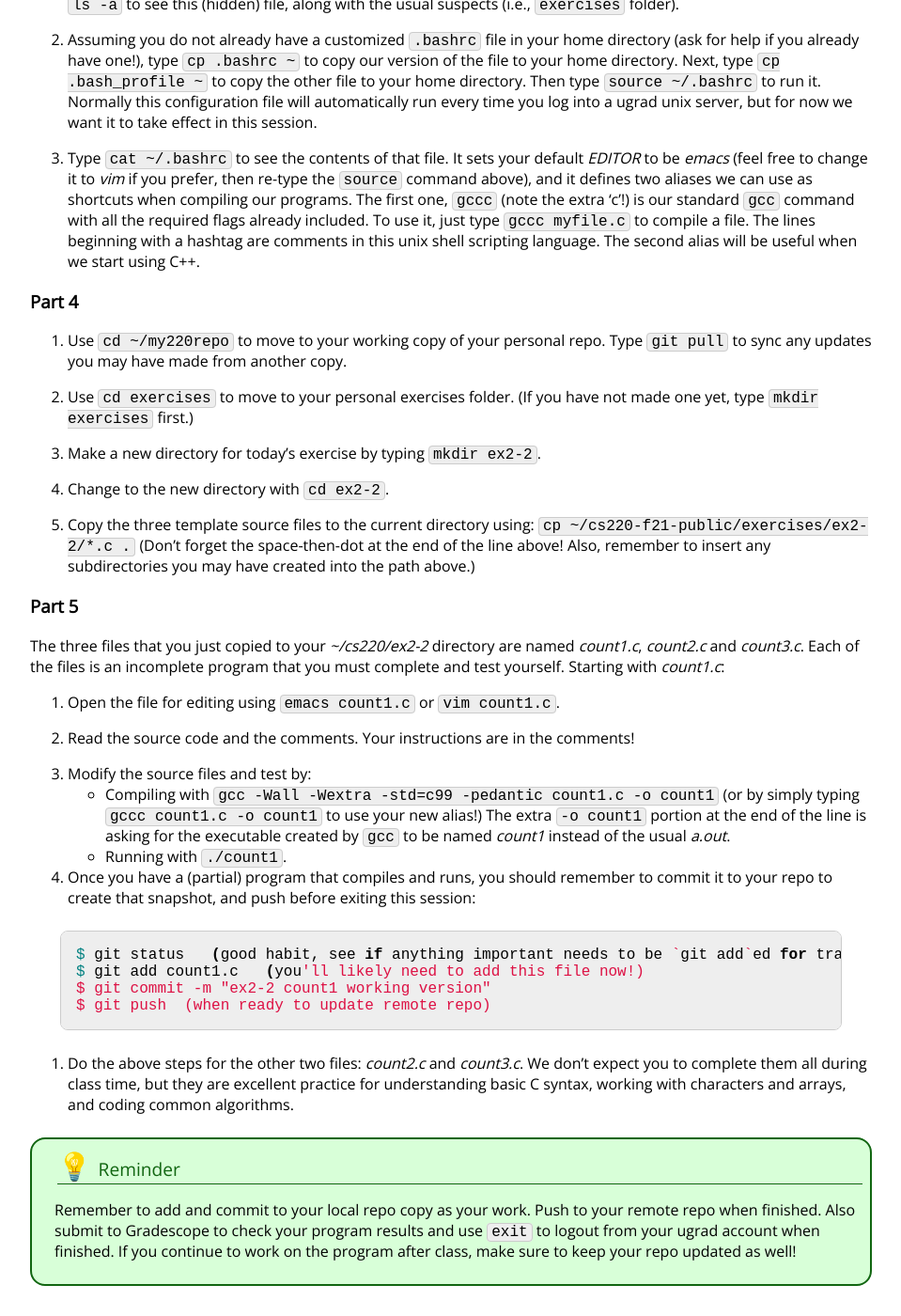
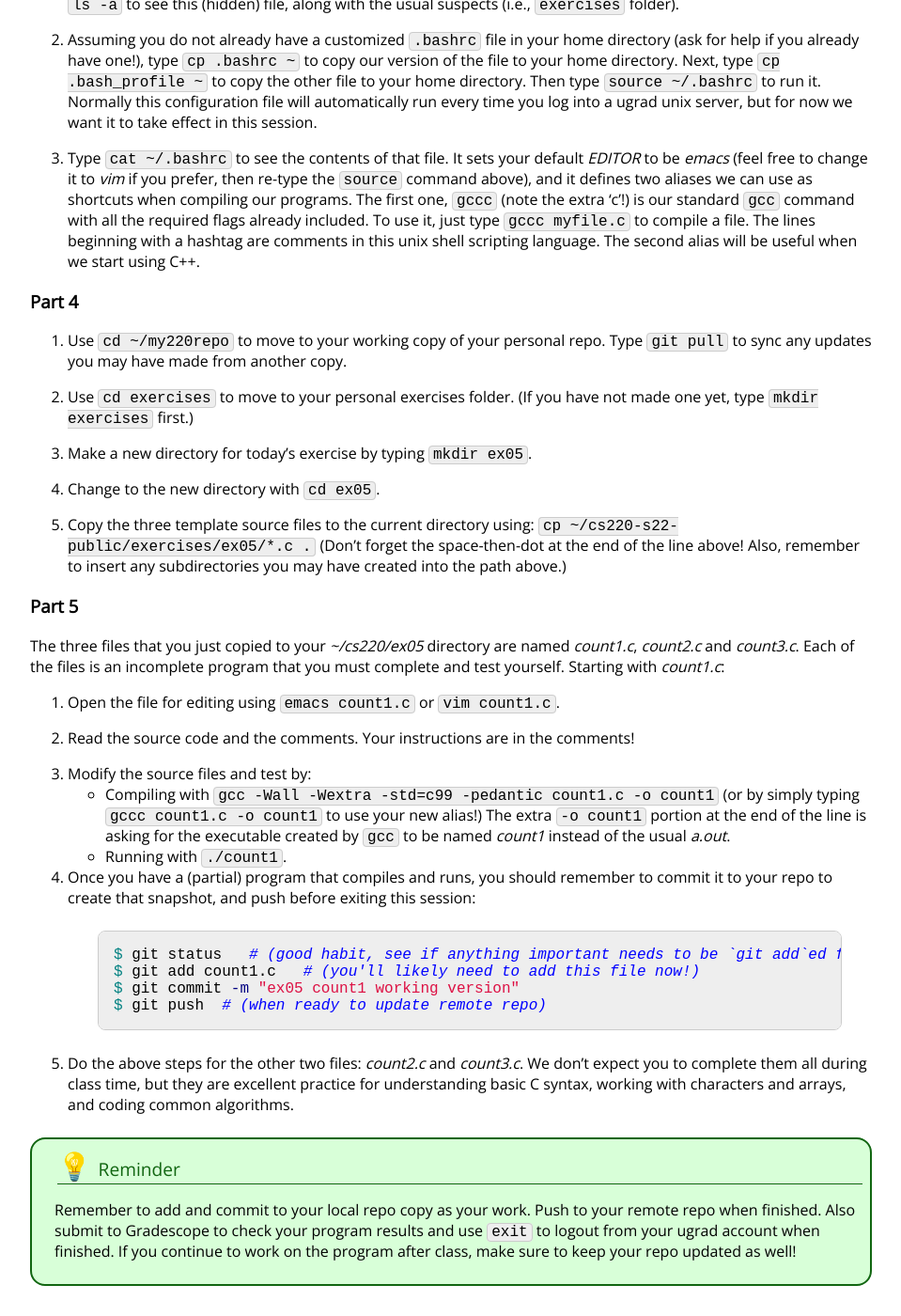
Before and after one commit to jhu-ip/cs220-s22, a Jekyll site: the page built from exercise/ex05.md, in a window 1280 px wide and 1400 px high, scrolled down 1588 px. Shown: the whole window at 94% size, without its empty margins (160-1119 px from the left). Built offline with Jekyll 4.4.1, drawn with Linux system fonts in a browser that asks for light colours; some web fonts are replaced; some of the changed text lies outside the part shown.

Commit message:
updates/fixes for s22

````diff
--- a/exercise/ex05.md
+++ b/exercise/ex05.md
@@ -1,7 +1,7 @@
 ---
-id: ex2-2
+id: ex05-2
 layout: default
-title: Exercise 2-2
+title: Exercise 5
 ---
 
 <div class='admonition info'>
@@ -38,23 +38,23 @@ Log into an undergraduate cluster computer. Confirm that your personal working g
 </div>
 </div>
 
-2.	Another subdirectory *cs220-f21-public*, cloned from the public, coursewide repo.
+2.	Another subdirectory *cs220-s22-public*, cloned from the public, coursewide repo.
 
 If this is not the case, ask for assistance.  You may need to redo steps from earlier exercises.
 
 ### Part 2
 
-1.	Type `cd cs220-f21-public` to navigate into your working copy of the remote, coursewide public repo.
+1.	Type `cd cs220-s22-public` to navigate into your working copy of the remote, coursewide public repo.
 
 2.	Type `git status` and confirm you have not modified any files or accidentally committed to the public repo. That is, you should not see any files categorized as "Changes to be committed", "Changes not staged for commit" or "Untracked."  You should also *not* see the message "Your branch is ahead of 'origin/master' by X commit(s)." If you do, please speak with an instructor or CA for a fix.
 
 3.	Type `git pull` to synchronize your local repo and working copy with the remote repo.
 
 4.	Confirm that you can see the template (a.k.a. starter) files for today’s exercise by typing
-`ls exercises/ex2-2` -- you should see three `.c` source files listed.
+`ls exercises/ex05` -- you should see three `.c` source files listed.
 
 ### Part 3
-1.	We created a `.bashrc` unix shell file that contains several alias and environment settings that will make your ugrad server lives better. Along with this, we have a `.bash_profile` configuration file which will get the `.bashrc` settings into place when you log in remotely. While you are still in the *cs220-f21-public* directory, type `ls -a` to see this (hidden) file, along with the usual suspects (i.e., `exercises` folder).
+1.	We created a `.bashrc` unix shell file that contains several alias and environment settings that will make your ugrad server lives better. Along with this, we have a `.bash_profile` configuration file which will get the `.bashrc` settings into place when you log in remotely. While you are still in the *cs220-s22-public* directory, type `ls -a` to see this (hidden) file, along with the usual suspects (i.e., `exercises` folder).
 
 2.	Assuming you do not already have a customized `.bashrc` file in your home directory (ask for help if you already have one!), type `cp .bashrc ~` to copy our version of the file to your home directory. Next, type `cp .bash_profile ~` to copy the other file to your home directory. Then type `source ~/.bashrc` to run it. Normally this configuration file will automatically run every time you log into a ugrad unix server, but for now we want it to take effect in this session.
 
@@ -65,30 +65,29 @@ If this is not the case, ask for assistance.  You may need to redo steps from ea
 
 2.	Use `cd exercises` to move to your personal exercises folder. (If you have not made one yet, type `mkdir exercises` first.)
 
-3.	Make a new directory for today’s exercise by typing `mkdir ex2-2`.
+3.	Make a new directory for today’s exercise by typing `mkdir ex05`.
 
-4.	Change to the new directory with `cd ex2-2`.
+4.	Change to the new directory with `cd ex05`.
 
-5.	Copy the three template source files to the current directory using: `cp ~/cs220-f21-public/exercises/ex2-2/*.c .` (Don't forget the space-then-dot at the end of the line above! Also, remember to insert any subdirectories you may have created into the path above.)
+5.	Copy the three template source files to the current directory using: `cp ~/cs220-s22-public/exercises/ex05/*.c .` (Don't forget the space-then-dot at the end of the line above! Also, remember to insert any subdirectories you may have created into the path above.)
 
 ### Part 5
-The three files that you just copied to your *~/cs220/ex2-2* directory are named *count1.c*, *count2.c* and *count3.c*.  Each of the files is an incomplete program that you must complete and test yourself.  Starting with *count1.c*:
+The three files that you just copied to your *~/cs220/ex05* directory are named *count1.c*, *count2.c* and *count3.c*.  Each of the files is an incomplete program that you must complete and test yourself.  Starting with *count1.c*:
 
 1.	Open the file for editing using `emacs count1.c` or `vim count1.c`.
 
 2.	Read the source code and the comments.  Your instructions are in the comments!
 
 3.	Modify the source files and test by:
-* Compiling with `gcc -Wall -Wextra -std=c99 -pedantic count1.c -o count1` (or by simply typing `gccc count1.c -o count1` to use your new alias!) The extra `-o count1` portion at the end of the line is asking for the executable created by `gcc` to be named *count1* instead of the usual *a.out*.
-* Running with `./count1`.
+	* Compiling with `gcc -Wall -Wextra -std=c99 -pedantic count1.c -o count1` (or by simply typing `gccc count1.c -o count1` to use your new alias!) The extra `-o count1` portion at the end of the line is asking for the executable created by `gcc` to be named *count1* instead of the usual *a.out*.
+	* Running with `./count1`.
 
 4.  Once you have a (partial) program that compiles and runs, you should remember to commit it to your repo to create that snapshot, and push before exiting this session:
-
 ```bash
-$ git status   (good habit, see if anything important needs to be `git add`ed for tracking)
-$ git add count1.c   (you'll likely need to add this file now!)
-$ git commit -m "ex2-2 count1 working version"
-$ git push  (when ready to update remote repo)
+$ git status   # (good habit, see if anything important needs to be `git add`ed for tracking)
+$ git add count1.c   # (you'll likely need to add this file now!)
+$ git commit -m "ex05 count1 working version"
+$ git push  # (when ready to update remote repo)
 ```
 
 5.  Do the above steps for the other two files: *count2.c* and *count3.c*. We don't expect you to complete them all during class time, but they are excellent practice for understanding basic C syntax, working with characters and arrays, and coding common algorithms.
````
